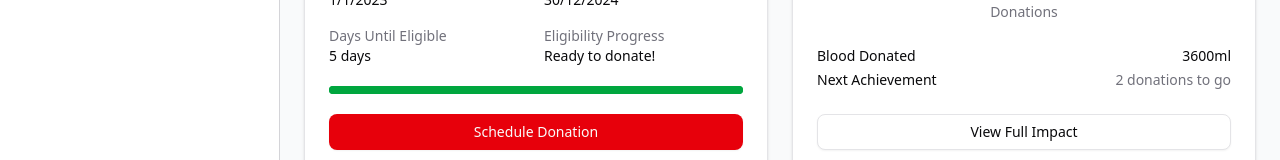
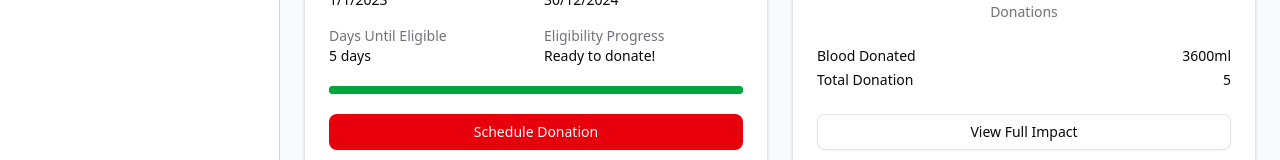
Before and after one commit to swp391-group-3/blood-donation-system-backend, a Next.js app in the folder frontend/: page /member in a window 1280 px wide. Shown: the part 539-699 px from the top of the page. Built offline with nearby package versions, Linux system fonts and the light colour scheme.

Commit message:
feat: change the link and remove unuse button

```diff
--- a/frontend/src/app/member/appointment/page.tsx
+++ b/frontend/src/app/member/appointment/page.tsx
@@ -297,9 +297,6 @@ export default function AppointmentsPage() {
                                                 <Eye className="h-4 w-4 mr-1" />
                                                 View Details
                                             </Button>
-                                            <Button variant="outline" size="sm">
-                                                Reschedule
-                                            </Button>
                                         </div>
                                     </div>
                                 </CardHeader>
--- a/frontend/src/app/member/page.tsx
+++ b/frontend/src/app/member/page.tsx
@@ -136,14 +136,14 @@ export default function MemberHomePage() {
                             </div>
 
                             <div className="flex justify-between text-sm">
-                                <span>Next Achievement</span>
-                                <span className="text-zinc-500">
-                                    2 donations to go
+                                <span>Total Donation</span>
+                                <span className="text-zinc-950">
+                                    5
                                 </span>
                             </div>
                         </div>
                         <Button asChild variant="outline" className="w-full">
-                            <Link href="/member/impact">View Full Impact</Link>
+                            <Link href="/member/history">View Full Impact</Link>
                         </Button>
                     </CardContent>
                 </Card>
--- a/frontend/src/app/member/request/[id]/page.tsx
+++ b/frontend/src/app/member/request/[id]/page.tsx
@@ -12,6 +12,7 @@ import {
     AlertTriangle,
     CheckCircle,
 } from 'lucide-react';
+import Link from 'next/link';
 
 export default function BloodRequestPage() {
     return (
@@ -175,7 +176,11 @@ export default function BloodRequestPage() {
                             className="w-full mt-2 bg-red-500"
                             variant="default"
                         >
-                            Apply Now
+                            <Link
+                                href="/member/request/1/apply"
+                            >
+                                Apply Now
+                            </Link>
                         </Button>
                     </div>
 
--- a/frontend/src/app/member/request/page.tsx
+++ b/frontend/src/app/member/request/page.tsx
@@ -436,7 +436,7 @@ export default function BloodRequestPage() {
                                                         asChild
                                                     >
                                                         <Link
-                                                            href={`/member/request/${request.id}`}
+                                                            href={`/member/request/${request.id}/apply`}
                                                         >
                                                             Apply Now
                                                         </Link>
@@ -639,7 +639,7 @@ export default function BloodRequestPage() {
                                                         asChild
                                                     >
                                                         <Link
-                                                            href={`/member/request/${request.id}`}
+                                                            href={`/member/request/${request.id}/apply`}
                                                         >
                                                             Apply Now
                                                         </Link>
```
